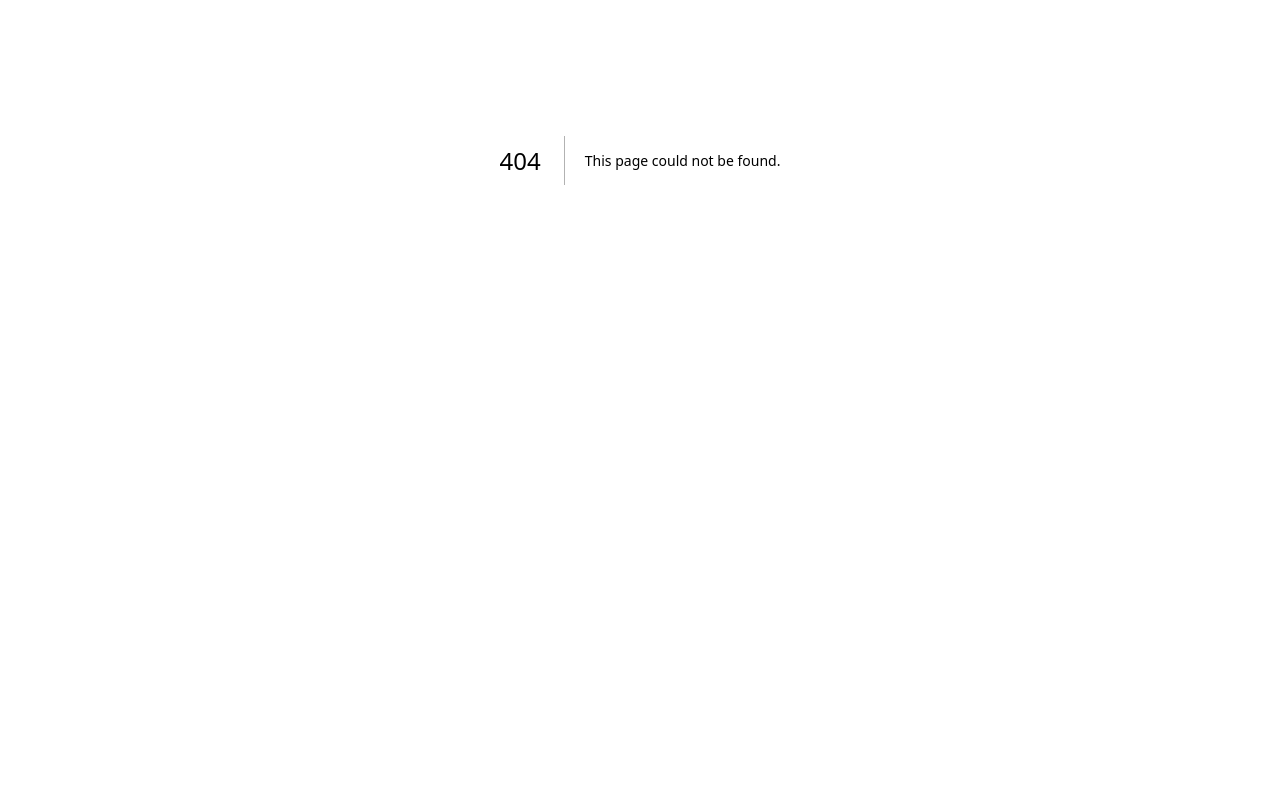
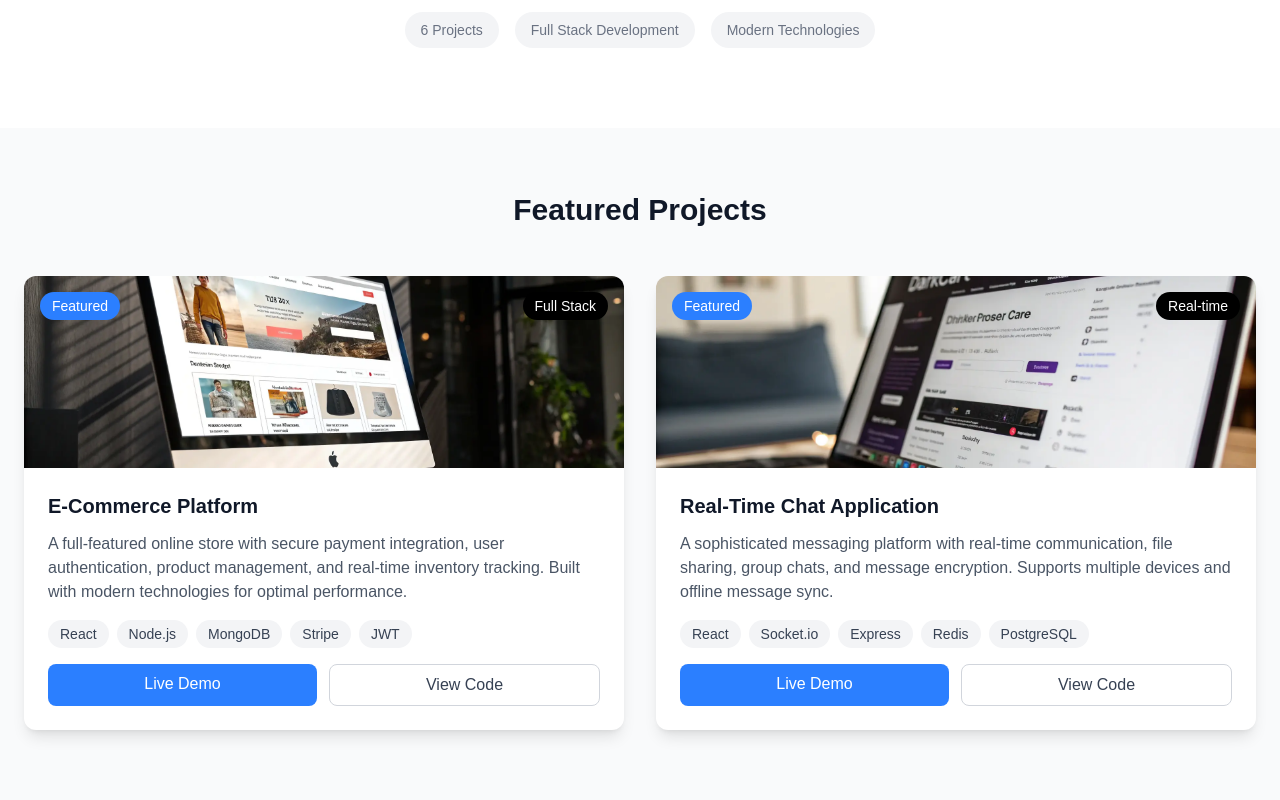
Before and after one commit to deven065/Portfolio-Website, a Next.js app: page /projects in a window 1280 px wide. Before the commit this address had no page. Shown: the part 320-1120 px from the top of the page. Before the commit the page ends 880 px from the top, so only its background shows below. Built offline with nearby package versions, Linux system fonts and the light colour scheme.

Commit message:
Create dedicated projects page with comprehensive project showcase
cgen-bf9b511bafba4b60b63ec47939c7069f

```diff
--- /dev/null
+++ b/src/app/projects/page.tsx
@@ -0,0 +1,201 @@
+import React from "react";
+import Image from "next/image";
+
+const projects = [
+  {
+    id: 1,
+    title: "E-Commerce Platform",
+    description: "A full-featured online store with secure payment integration, user authentication, product management, and real-time inventory tracking. Built with modern technologies for optimal performance.",
+    image: "/project-1.webp",
+    technologies: ["React", "Node.js", "MongoDB", "Stripe", "JWT"],
+    liveUrl: "#",
+    githubUrl: "#",
+    category: "Full Stack",
+    featured: true
+  },
+  {
+    id: 2,
+    title: "Real-Time Chat Application",
+    description: "A sophisticated messaging platform with real-time communication, file sharing, group chats, and message encryption. Supports multiple devices and offline message sync.",
+    image: "/project-2.webp",
+    technologies: ["React", "Socket.io", "Express", "Redis", "PostgreSQL"],
+    liveUrl: "#",
+    githubUrl: "#",
+    category: "Real-time",
+    featured: true
+  },
+  {
+    id: 3,
+    title: "Task Management Dashboard",
+    description: "A comprehensive project management tool with drag-and-drop functionality, team collaboration features, time tracking, and detailed analytics.",
+    image: "/project-1.webp",
+    technologies: ["Next.js", "TypeScript", "Prisma", "Tailwind CSS"],
+    liveUrl: "#",
+    githubUrl: "#",
+    category: "Dashboard",
+    featured: false
+  },
+  {
+    id: 4,
+    title: "Weather Analytics App",
+    description: "A weather forecasting application with detailed analytics, historical data visualization, and location-based predictions using machine learning.",
+    image: "/project-2.webp",
+    technologies: ["React Native", "Python", "FastAPI", "TensorFlow"],
+    liveUrl: "#",
+    githubUrl: "#",
+    category: "Mobile",
+    featured: false
+  },
+  {
+    id: 5,
+    title: "Social Media Dashboard",
+    description: "A unified dashboard for managing multiple social media accounts with scheduling, analytics, and engagement tracking features.",
+    image: "/project-1.webp",
+    technologies: ["Vue.js", "Laravel", "MySQL", "Redis", "Docker"],
+    liveUrl: "#",
+    githubUrl: "#",
+    category: "Dashboard",
+    featured: false
+  },
+  {
+    id: 6,
+    title: "AI-Powered Code Review Tool",
+    description: "An intelligent code review platform that uses AI to identify bugs, suggest improvements, and enforce coding standards across development teams.",
+    image: "/project-2.webp",
+    technologies: ["Python", "Django", "OpenAI API", "PostgreSQL", "Docker"],
+    liveUrl: "#",
+    githubUrl: "#",
+    category: "AI/ML",
+    featured: false
+  }
+];
+
+const ProjectCard = ({ project }: { project: typeof projects[0] }) => {
+  return (
+    <div className="bg-white rounded-xl shadow-lg overflow-hidden hover:shadow-xl transition-shadow duration-300 group">
+      <div className="relative overflow-hidden">
+        <Image
+          src={project.image}
+          alt={project.title}
+          width={400}
+          height={250}
+          className="w-full h-48 object-cover group-hover:scale-105 transition-transform duration-300"
+        />
+        {project.featured && (
+          <div className="absolute top-4 left-4 bg-blue-500 text-white px-3 py-1 rounded-full text-sm font-medium">
+            Featured
+          </div>
+        )}
+        <div className="absolute top-4 right-4 bg-black bg-opacity-50 text-white px-3 py-1 rounded-full text-sm">
+          {project.category}
+        </div>
+      </div>
+
+      <div className="p-6">
+        <h3 className="text-xl font-bold text-gray-900 mb-3">{project.title}</h3>
+        <p className="text-gray-600 mb-4 line-clamp-3">{project.description}</p>
+
+        <div className="flex flex-wrap gap-2 mb-4">
+          {project.technologies.map((tech, index) => (
+            <span
+              key={index}
+              className="bg-gray-100 text-gray-700 px-3 py-1 rounded-full text-sm font-medium"
+            >
+              {tech}
+            </span>
+          ))}
+        </div>
+
+        <div className="flex gap-3">
+          <a
+            href={project.liveUrl}
+            className="flex-1 bg-blue-500 text-white py-2 px-4 rounded-lg text-center hover:bg-blue-600 transition-colors duration-200 font-medium"
+          >
+            Live Demo
+          </a>
+          <a
+            href={project.githubUrl}
+            className="flex-1 border border-gray-300 text-gray-700 py-2 px-4 rounded-lg text-center hover:bg-gray-50 transition-colors duration-200 font-medium"
+          >
+            View Code
+          </a>
+        </div>
+      </div>
+    </div>
+  );
+};
+
+const ProjectsPage = () => {
+  const featuredProjects = projects.filter(project => project.featured);
+  const otherProjects = projects.filter(project => !project.featured);
+
+  return (
+    <div className="min-h-screen bg-gray-50">
+      {/* Hero Section */}
+      <section className="bg-white py-20 px-6">
+        <div className="max-w-4xl mx-auto text-center">
+          <h1 className="text-4xl md:text-6xl font-bold text-gray-900 mb-6">
+            My <span className="text-blue-500">Projects</span>
+          </h1>
+          <p className="text-xl text-gray-600 mb-8">
+            A collection of projects I've built over the years, showcasing my skills in
+            full-stack development, modern frameworks, and emerging technologies.
+          </p>
+          <div className="flex justify-center gap-4 text-sm text-gray-500">
+            <span className="bg-gray-100 px-4 py-2 rounded-full">{projects.length} Projects</span>
+            <span className="bg-gray-100 px-4 py-2 rounded-full">Full Stack Development</span>
+            <span className="bg-gray-100 px-4 py-2 rounded-full">Modern Technologies</span>
+          </div>
+        </div>
+      </section>
+
+      {/* Featured Projects */}
+      <section className="py-16 px-6">
+        <div className="max-w-7xl mx-auto">
+          <h2 className="text-3xl font-bold text-gray-900 mb-12 text-center">
+            Featured Projects
+          </h2>
+          <div className="grid grid-cols-1 md:grid-cols-2 gap-8 mb-16">
+            {featuredProjects.map((project) => (
+              <ProjectCard key={project.id} project={project} />
+            ))}
+          </div>
+        </div>
+      </section>
+
+      {/* All Projects */}
+      <section className="py-16 px-6 bg-white">
+        <div className="max-w-7xl mx-auto">
+          <h2 className="text-3xl font-bold text-gray-900 mb-12 text-center">
+            All Projects
+          </h2>
+          <div className="grid grid-cols-1 md:grid-cols-2 lg:grid-cols-3 gap-8">
+            {otherProjects.map((project) => (
+              <ProjectCard key={project.id} project={project} />
+            ))}
+          </div>
+        </div>
+      </section>
+
+      {/* Contact CTA */}
+      <section className="py-16 px-6 bg-gray-900 text-white">
+        <div className="max-w-4xl mx-auto text-center">
+          <h2 className="text-3xl font-bold mb-4">
+            Like what you see?
+          </h2>
+          <p className="text-xl text-gray-300 mb-8">
+            Let's work together to bring your ideas to life
+          </p>
+          <a
+            href="/contact"
+            className="inline-block bg-blue-500 text-white px-8 py-3 rounded-full font-medium hover:bg-blue-600 transition-colors duration-200"
+          >
+            Get in Touch
+          </a>
+        </div>
+      </section>
+    </div>
+  );
+};
+
+export default ProjectsPage;
```
